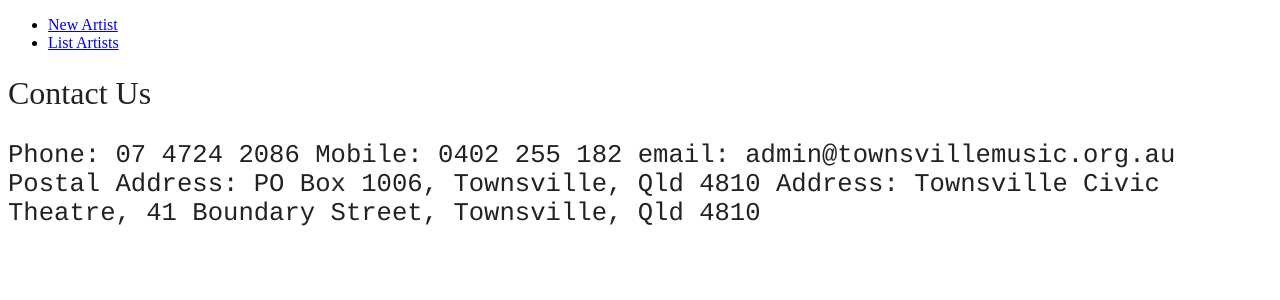
After one commit to saltyeyes/Assignment2, a PHP site: page /contact.php in a window 1280 px wide. The commit adds this page. Shown: the top 300 px of the page. Run offline with PHP 8.4, Linux system fonts and the light colour scheme.

Commit message:
started contact page

```diff
--- /dev/null
+++ b/contact.php
@@ -0,0 +1,25 @@
+
+<?php
+	// set page title variable here
+	$page_title = "Home";
+	include_once('include/header.php');
+?>
+
+<h1> Contact Us </h1>
+<body>
+    <p>Phone:           07 4724 2086
+Mobile:          0402 255 182
+
+email:           admin@townsvillemusic.org.au
+
+Postal Address:  PO Box 1006, Townsville, Qld 4810
+
+Address:         Townsville Civic Theatre, 41 Boundary Street,
+                 Townsville, Qld 4810</p>
+
+</body>
+
+
+<?php
+	include_once('include/footer.php');
+?>
--- a/index.php
+++ b/index.php
@@ -5,7 +5,7 @@
 	include_once('include/header.php');
 ?>
 
-<h1> Home </h1>
+<h1> Homer </h1>
 <body>
     <p>Based in the beautiful Townsville, North Queensland, the Music Centre presents concerts and workshops throughout the year. The Musica Centre boasts  a diverse range of genres including classical, jazz, folk, blues, world and contemporary music, featuring touring artists and locally-based professional and emerging artists.</p>
 
```
